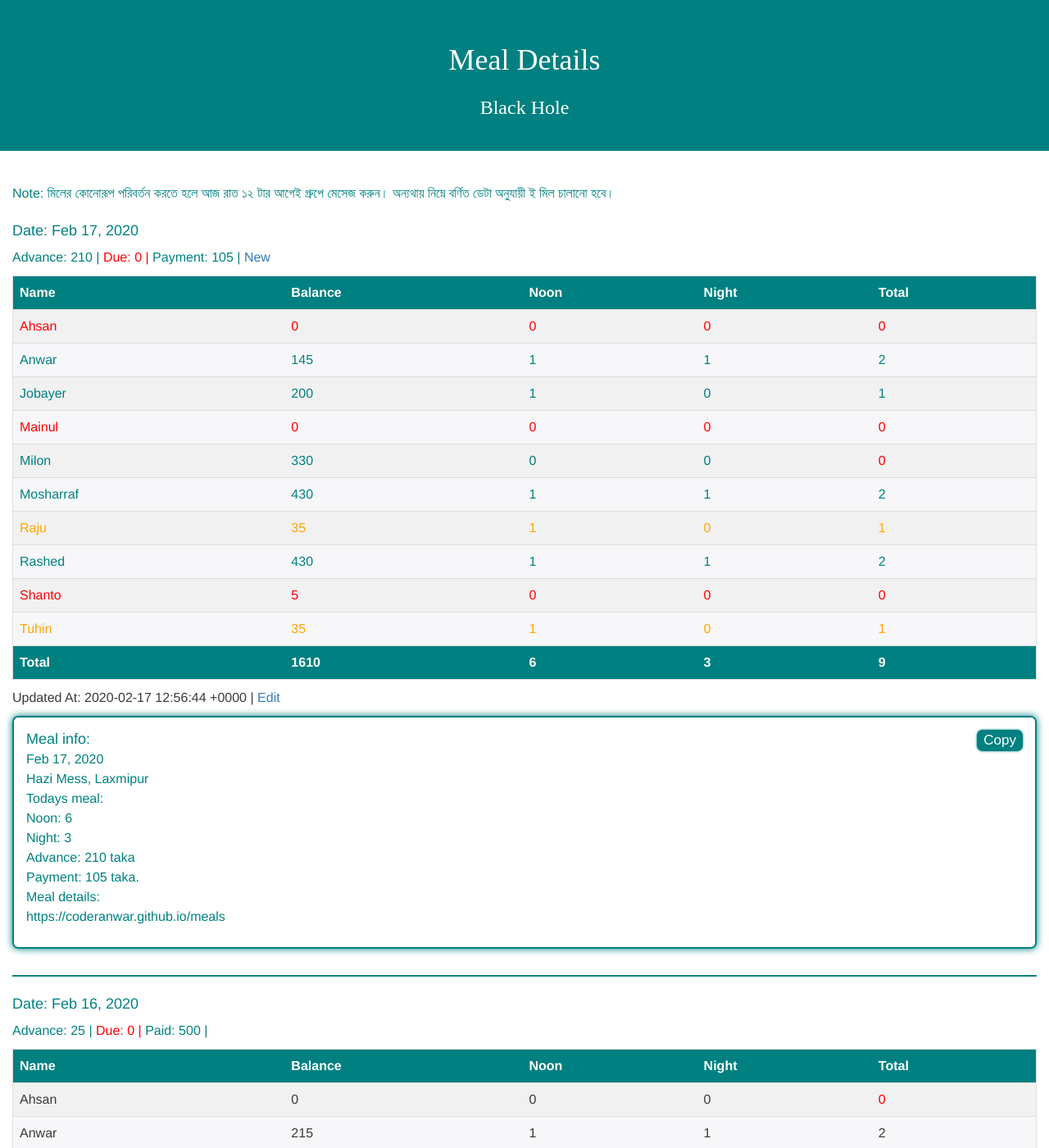
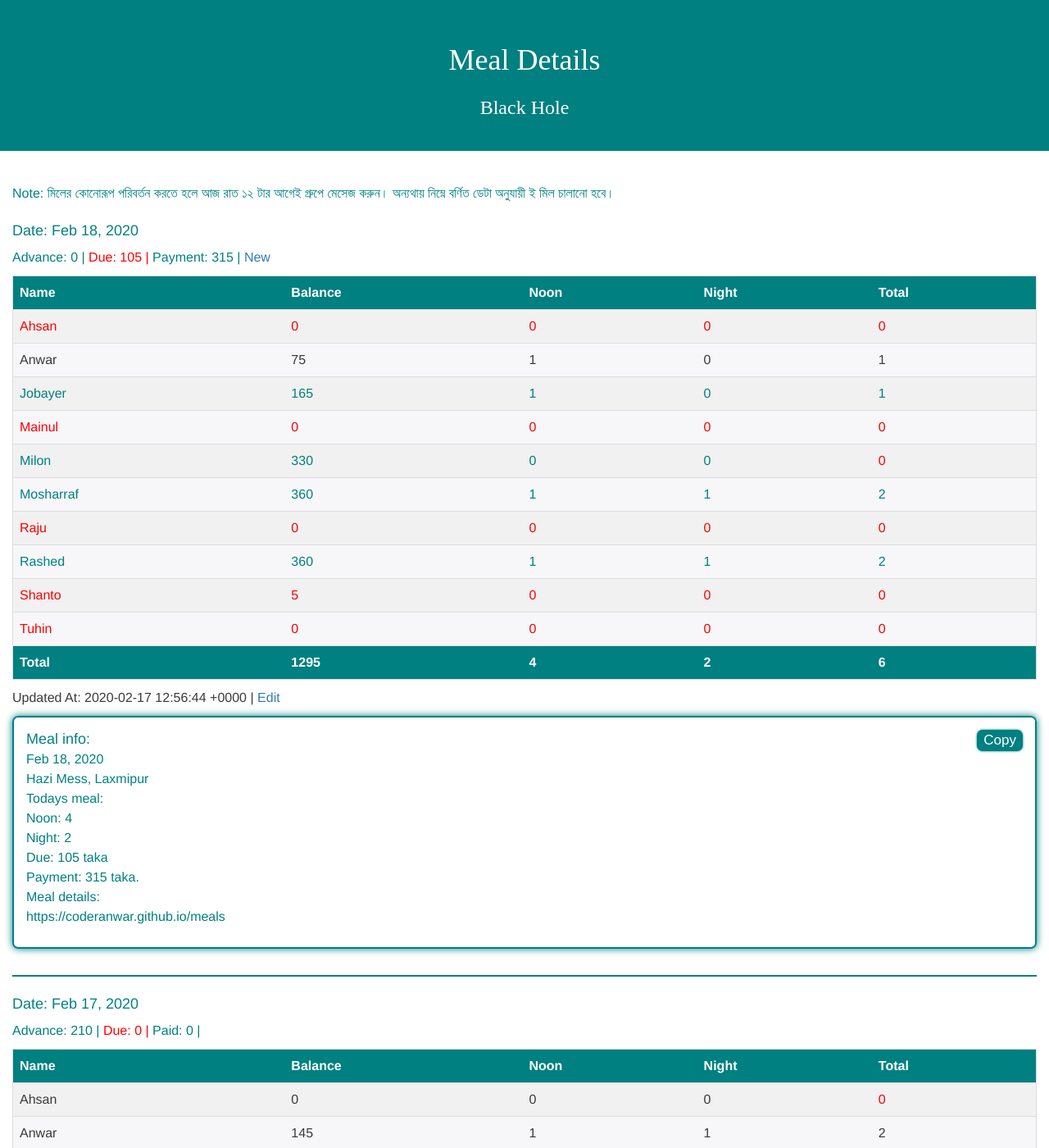
Before and after one commit to coderanwar/meals, a Jekyll site: the page built from index.html, in a window 1280 px wide and 1400 px high. Shown: the whole window at 82% size. Built offline with Jekyll 4.4.1, drawn with Linux system fonts in a browser that asks for light colours.

Commit message:
Update meals.yml

```diff
--- a/_data/meals.yml
+++ b/_data/meals.yml
@@ -1,3 +1,49 @@
+
+- Date: 2020-02-18
+  Paid: 0
+  Advance: 0
+  Due: 105
+  Peoples:
+    - Name: "Ahsan"
+      Balance: 0
+      Noon: 0
+      Night: 0
+    - Name: "Anwar"
+      Balance: 75
+      Noon: 1
+      Night: 0
+    - Name: "Jobayer"
+      Balance: 165
+      Noon: 1
+      Night: 0
+    - Name: "Mainul"
+      Balance: 0
+      Noon: 0
+      Night: 0
+    - Name: "Milon"
+      Balance: 330
+      Noon: 0
+      Night: 0
+    - Name: "Mosharraf"
+      Balance: 360
+      Noon: 1
+      Night: 1
+    - Name: "Raju"
+      Balance: 0
+      Noon: 0
+      Night: 0
+    - Name: "Rashed"
+      Balance: 360
+      Noon: 1
+      Night: 1
+    - Name: "Shanto"
+      Balance: 5
+      Noon: 0
+      Night: 0
+    - Name: "Tuhin"
+      Balance: 0
+      Noon: 0
+      Night: 0
 
 - Date: 2020-02-17
   Paid: 0
```
